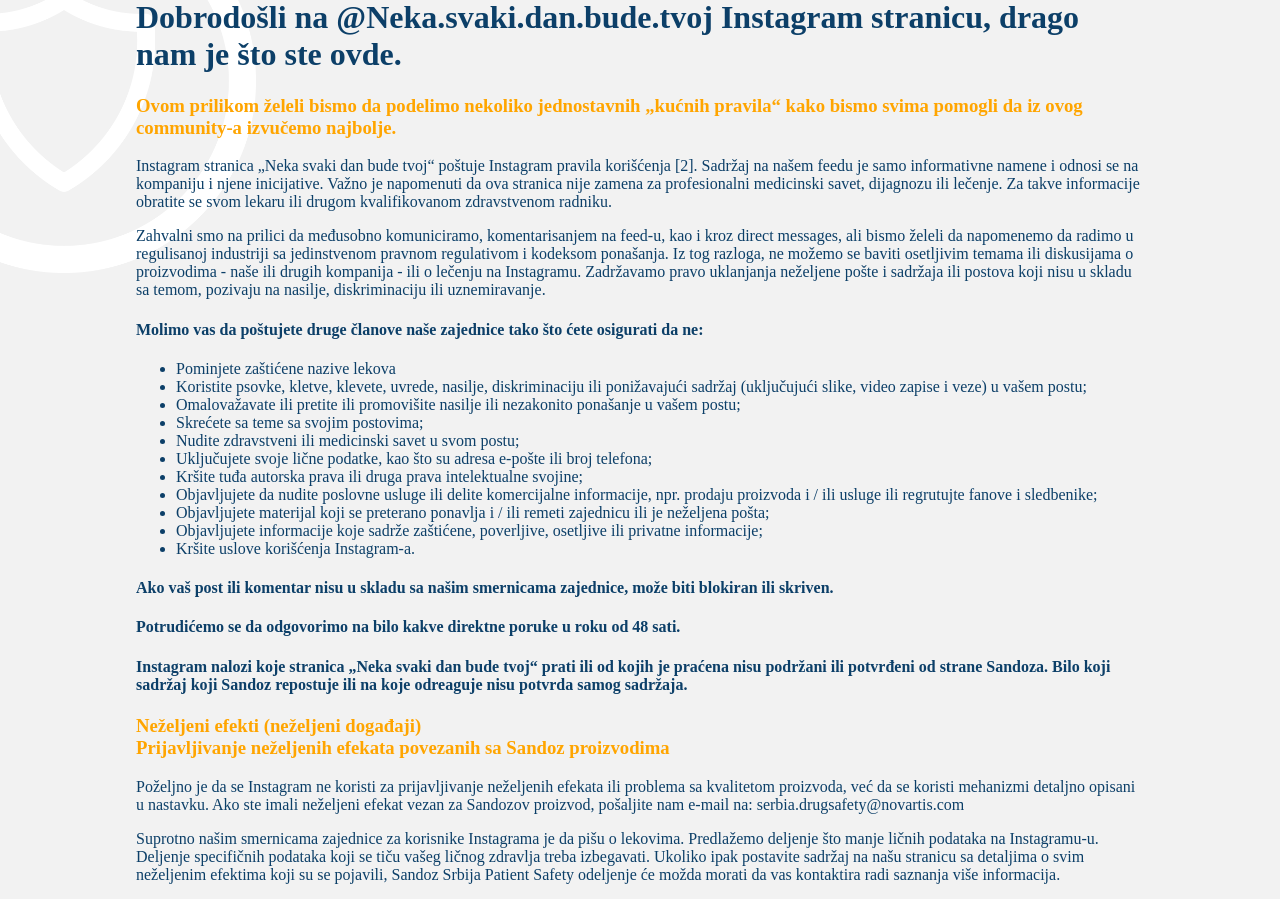
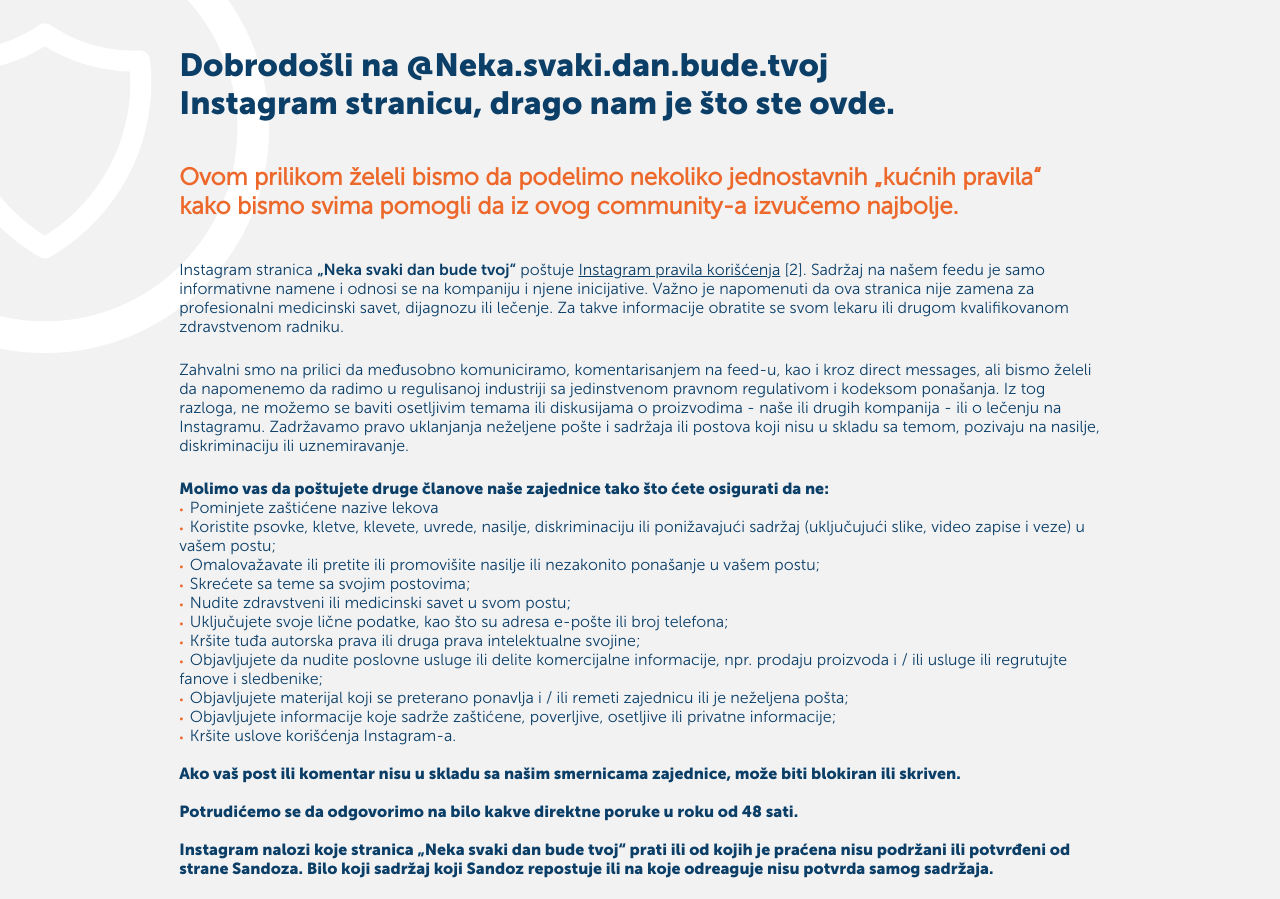
Before and after one commit to joemand985/linexcomplex, a plain HTML site: page index.html in a window 1280 px wide. Shown: the part 111-1010 px from the top of the page. Drawn offline with Linux system fonts and the light colour scheme.

Commit message:
add fonts

```diff
--- a/css/styles.css
+++ b/css/styles.css
@@ -1,3 +1,23 @@
+* {
+	margin: 0;
+	padding: 0;
+}
+
+@font-face {
+    font-family: "MuseoSans-300";
+    src: url('../fonts/MuseoSans-300.otf');
+}
+
+@font-face {
+    font-family: "MuseoSans_1";
+    src: url('../fonts/MuseoSans_1.otf');
+}
+
+@font-face {
+    font-family: "MuseoSans_0";
+    src: url('../fonts/MuseoSans_0.otf');
+}
+
 html {
 	background-color: #f2f2f2;
 	background-image:
@@ -5,26 +25,91 @@ html {
 	url(../images/ikonica_02.png),
 	url(../images/ikonica_01.png);
 	background-position:
-	-10vw top,
-	70vw center,
-	-10vw bottom;
+	-14vw 2vh,
+	58vw 35%,
+	-19vw 85%;
 	background-repeat: no-repeat;
-	background-size: 30vw, 40vw, 70vw;
+	background-size: 35vw, 57vw, 85vw;
+}
+
+body {
+    height: 100%;
+    margin: 0;
+    font-family: MuseoSans-300, sans-serif;
+    /*font-size: 1vw;*/
+    /*position: absolute;*/
 }
 
 #wrapper {
-	margin: 5vw 10vw;
+	/*position: relative;
+	overflow-x: hidden;*/
+	margin: 5vw 14vw;
 	color: #0c3f68;
 }
 
-#linex_complex_logo{
-	width: 15%;
+a:link, a:visited, a:hover, a:active {
+  text-decoration: none;
+  color: #0c3f68;
+}
+
+a.mailto_link {
+	color: #ed682b;
+}
+
+h3, h2 {
+	color: #ed682b;
+	margin-top: 5vh;
+}
+
+h2 {
+	margin-bottom: 5vh;
+}
+
+h1, h3, h4 {
+	font-family: MuseoSans_1, sans-serif;
+}
+
+h4.bold, .bold_text {
+	font-family: MuseoSans_0;
 }
 
 h3 {
-	color: orange;
+	text-transform: uppercase;
 }
 
-h4 {
-	font-weight: bold;
+.lowercase {
+	text-transform: none;
 }
+
+p {
+	margin-bottom: 3vh;
+}
+
+#linex_complex_logo {
+	width: 20%;
+	margin-bottom: 5vw;
+}
+
+#sandoz_logo {
+	width: 20%;
+	margin-top: 5vw;
+}
+
+#linex_complex_code {
+	float: right;
+    font-size: 7pt;
+    margin: 5vw;
+}
+
+ul {
+  list-style: none; /* Remove default bullets */
+}
+
+ul li::before {
+  content: "\2022";  /* Add content: \2022 is the CSS Code/unicode for a bullet */
+  color: #ed682b; /* Change the color */
+  display: inline-block; /* Needed to add space between the bullet and the text */
+  width: 1em; /* Also needed for space (tweak if needed) */
+  margin-left: 0; /* Also needed for space (tweak if needed) */
+  font-size: 8pt;
+}
--- a/index.html
+++ b/index.html
@@ -21,12 +21,12 @@
 </head>
 <body>
     <div id="wrapper">
-<img id="linex_complex_logo" src="images/linex_complex_logo.png">
-<h1>Dobrodošli na @Neka.svaki.dan.bude.tvoj Instagram stranicu, drago nam je što ste ovde.</h1>
-<h3>Ovom prilikom želeli bismo da podelimo nekoliko jednostavnih „kućnih pravila“
-kako bismo svima pomogli da iz ovog community-a izvučemo najbolje. </h3>
+<img id="linex_complex_logo" src="images/linex_complex_logo.png" alt="linex_complex_logo">
+<h1>Dobrodošli na @Neka<wbr>.svaki<wbr>.dan<wbr>.bude<wbr>.tvoj<br> Instagram stranicu, drago nam je što ste ovde.</h1>
+<h2>Ovom prilikom želeli bismo da podelimo nekoliko jednostavnih „kućnih pravila“<br>
+kako bismo svima pomogli da iz ovog community-a izvučemo najbolje. </h2>
 
-<p>Instagram stranica „Neka svaki dan bude tvoj“ poštuje Instagram pravila korišćenja [2]. Sadržaj na našem feedu je samo informativne namene i odnosi se na kompaniju i njene inicijative. Važno je napomenuti da ova stranica nije zamena za profesionalni medicinski savet, dijagnozu ili lečenje. Za takve informacije obratite se svom lekaru ili drugom kvalifikovanom zdravstvenom radniku. </p>
+<p>Instagram stranica <span class="bold_text">„Neka svaki dan bude tvoj“</span> poštuje <a href="https://help.instagram.com/581066165581870/?helpref=hc_fnav&bc%5b0%5d=Instagram%20Help&bc%5b1%5d=Privacy%20and%20Safety%20Center"><u>Instagram pravila korišćenja</u> [2]</a>. Sadržaj na našem feedu je samo informativne namene i odnosi se na kompaniju i njene inicijative. Važno je napomenuti da ova stranica nije zamena za profesionalni medicinski savet, dijagnozu ili lečenje. Za takve informacije obratite se svom lekaru ili drugom kvalifikovanom zdravstvenom radniku. </p>
 
 <p>Zahvalni smo na prilici da međusobno komuniciramo, komentarisanjem na feed-u, kao i kroz direct messages, ali bismo želeli da napomenemo da radimo u regulisanoj industriji sa jedinstvenom pravnom regulativom i kodeksom ponašanja. Iz tog razloga, ne možemo se baviti osetljivim temama ili diskusijama o proizvodima - naše ili drugih kompanija - ili o lečenju na Instagramu. Zadržavamo pravo uklanjanja neželjene pošte i sadržaja ili postova koji nisu u skladu sa temom, pozivaju na nasilje, diskriminaciju ili uznemiravanje.</p>
 
@@ -44,29 +44,24 @@ kako bismo svima pomogli da iz ovog community-a izvučemo najbolje. </h3>
 <li>Objavljujete informacije koje sadrže zaštićene, poverljive, osetljive ili privatne informacije;</li>
 <li>Kršite uslove korišćenja Instagram-a.</li>
 </ul>
-<h4>Ako vaš post ili komentar nisu u skladu sa našim smernicama zajednice, može biti blokiran ili skriven.</h4>
-<h4>Potrudićemo se da odgovorimo na bilo kakve direktne poruke u roku od 48 sati.</h4>
+<br>
+<h4>Ako vaš post ili komentar nisu u skladu sa našim smernicama zajednice, može biti blokiran ili skriven.</h4> <br>
+<h4>Potrudićemo se da odgovorimo na bilo kakve direktne poruke u roku od 48 sati.</h4> <br>
 <h4>Instagram nalozi koje stranica „Neka svaki dan bude tvoj“ prati ili od kojih je praćena nisu podržani ili potvrđeni od strane Sandoza. Bilo koji sadržaj koji Sandoz repostuje ili na koje odreaguje nisu potvrda samog sadržaja.</h4>
-
-
-
-
-
-
 <h3>Neželjeni efekti (neželjeni događaji)<br>
-Prijavljivanje neželjenih efekata povezanih sa Sandoz proizvodima</h3>
+<span class="lowercase">Prijavljivanje neželjenih efekata povezanih sa Sandoz proizvodima</span></h3>
 <p>Poželjno je da se Instagram ne koristi za prijavljivanje neželjenih efekata ili problema sa kvalitetom proizvoda, već da se koristi mehanizmi detaljno opisani u nastavku.
-Ako ste imali neželjeni efekat vezan za Sandozov proizvod, pošaljite nam e-mail na: serbia.drugsafety@novartis.com</p>
+Ako ste imali neželjeni efekat vezan za Sandozov proizvod, pošaljite nam e-mail na: <a href="mailto:serbia.drugsafety@novartis.com" class="mailto_link">serbia.drugsafety@novartis.com</a></p>
 <p>Suprotno našim smernicama zajednice za korisnike Instagrama je da pišu o lekovima. Predlažemo deljenje što manje ličnih podataka na Instagramu-u. Deljenje specifičnih podataka koji se tiču vašeg ličnog zdravlja treba izbegavati. Ukoliko ipak postavite sadržaj na našu stranicu sa detaljima o svim neželjenim efektima koji su se pojavili, Sandoz Srbija Patient Safety odeljenje će možda morati da vas kontaktira radi saznanja više informacija.</p>
 <h3>Prijavljivanje neželjenih efekata povezanih sa svim ostalim proizvodima</h3>
 <p>Ako se pojave neželjeni efekti pri uzimanju bilo kog leka, obratite se lekaru, farmaceutu ili medicinskoj sestri. To uključuje i sve moguće neželjene reakcije koje nisu navedene u uputstvu koje je priloženo u pakovanju. Prijavljivanjem, neželjenih efekata, možete pomoći u pružanju više informacija o sigurnosti lekova.</p>
 <p>Imajte na umu da Facebook takođe ima pristup informacijama koje delite sa nama.
-Za više informacija pročitajte Facebook politiku privatnosti. </p>
+Za više informacija pročitajte <a href="https://www.facebook.com/policy.php" class="bold_text">Facebook politiku privatnosti. </a></p>
 <h3>Izjava o privatnosti</h3>
-<p>Ovo obaveštenje o privatnosti mora se čitati zajedno sa Instagram politikom privatnosti [3] koja se odnose na podatke koje Instagram obrađuje na svojoj platformi.<br>
+<p>Ovo obaveštenje o privatnosti mora se čitati zajedno sa <a href="https://help.instagram.com/519522125107875/?helpref=hc_fnav&bc[0]=Instagram%20Help&bc[1]=Privacy%20and%20Safety%20Center">Instagram politikom privatnosti [3]</a> koja se odnose na podatke koje Instagram obrađuje na svojoj platformi.<br>
 Ako nas kontaktirate, na primer slanjem poruke na ovaj korisnički račun, informacije o vama („lični podaci“) mogu biti prikupljeni i ubačeni u Sandoz sisteme, ali samo u slučaju gde ovo je neophodno u svrhe opisane u nastavku. U takvim slučajevima, Sandoz je odgovoran za obradu vaših ličnih podataka i odlučuje zašto i kako se obrađuju, delujući kao „kontrolor“. U ovom obaveštenju o privatnosti, „mi“ ili „naš“ se odnosi na Sandoz Srbija.</p>
 <h3>Koje podatke prikupljamo?</h3>
-<h4>Prema potrebi za svrhe opisane u nastavku, možemo prikupljati lične podatke, uključujući:</h4>
+<h4 class="bold">Prema potrebi za svrhe opisane u nastavku, možemo prikupljati lične podatke, uključujući:</h4>
 <ul>
 <li>Korisničko ime na profilu (username)</li>
 <li>Osnovne podatke koji su dostupni na profilu: ime i prezime, pol, nacionalnost</li>
@@ -75,7 +70,7 @@ Ako nas kontaktirate, na primer slanjem poruke na ovaj korisnički račun, infor
 <li>Podaci koji se dostavljaju u svrhu prijave neželjenih dejstava</li>
 </ul>
 <h3>U koje svrhe koristimo lične podatke i zašto je to opravdano?</h3>
-<h4>Nećemo obrađivati vaše lične podatke ako nemamo odgovarajuće opravdanje predviđeno zakonom, a to znači da ćemo vaše lične podatke obrađivati na osnovu jednog ili više sledećih osnova:</h4>
+<h4 class="bold">Nećemo obrađivati vaše lične podatke ako nemamo odgovarajuće opravdanje predviđeno zakonom, a to znači da ćemo vaše lične podatke obrađivati na osnovu jednog ili više sledećih osnova:</h4>
 <ul>
 <li>imamo vašu prethodnu saglasnost;</li>
 <li>obrada je neophodna za izvršenje naših ugovornih obaveza prema vama ili za preduzimanje predugovornih koraka na vaš zahtev;</li>
@@ -101,7 +96,7 @@ Ako nas kontaktirate, na primer slanjem poruke na ovaj korisnički račun, infor
 <li>bilo koje druge svrhe nametnute zakonom i vlastima.</li>
 </ul>
 <h3>Ko ima pristup ličnim podacima i kome se prenose?</h3>
-<h4>Nećemo prodavati, deliti ili na drugi način prenositi vaše lične podatke trećim licima osim one naznačene u ovom obaveštenju o privatnosti.<br>
+<h4 class="bold">Nećemo prodavati, deliti ili na drugi način prenositi vaše lične podatke trećim licima osim one naznačene u ovom obaveštenju o privatnosti.<br>
 Tokom naših aktivnosti i u iste svrhe koje su navedene u ovom Obaveštenju o privatnosti,<br>vašim ličnim podacima mogu pristupiti ili ih proslediti sledeće kategorije primaoca:</h4>
 <ul>
 <li>naši zaposleni (uključujući zaposlene, odeljenja ili druge kompanije Novartis grupe);</li>
@@ -109,12 +104,13 @@ Tokom naših aktivnosti i u iste svrhe koje su navedene u ovom Obaveštenju o pr
 <li>naši dobavljači IT sistema, dobavljači Cloud usluga, dobavljači baza podataka i konsultanti;</li>
 <li>bilo koja treća strana kojoj dodeljujemo bilo koje od naših prava ili obaveza; i</li>
 <li>naši savetnici i spoljni pravnici u kontekstu prodaje ili prenosa bilo kog dela našeg poslovanja ili imovine </li>
+</ul>
 <p>Navedene treće strane su ugovorno dužne da štite poverljivost i sigurnost vaših ličnih podataka, u skladu sa važećim zakonom. Vaši lični podaci takođe mogu biti dostavljeni bilo kom nacionalnom i / ili međunarodnom regulatornom, izvršnom, javnom organu ili sudu ukoliko to od nas zahteva zakon ili propis ili njihov zakonski zahtev.</p>
-<p>Lični podaci koje prikupljamo mogu se obrađivati, učiniti dostupnim ili čuvati u zemljama izvan Srbije. Takve zemlje mogu ponuditi drugačiji nivo zaštite ličnih podataka. Ako mi učinimo dostupnim vaše lične podatke spoljnim kompanijama u drugim jurisdikcijama, mi ćemo se pobrinuti da zaštitimo vaše lične podatke primenom nivoa zaštite predviđenog važećim zakonima o privatnosti. Za prenos ličnih podataka unutar grupe, Sandoz je usvojio obavezujuća korporativna pravila, sistem principa, pravila i alata, predviđenih evropskim zakonom, što obezbeđuje efikasan nivo zaštite podataka u vezi sa prenosom ličnih podataka izvan EEA i Švajcarske. Pročitajte više o obavezujućim korporativnim pravilima Novartisa na https://www.sandoz.rs/politika-zastite-privatnosti</p>
+<p>Lični podaci koje prikupljamo mogu se obrađivati, učiniti dostupnim ili čuvati u zemljama izvan Srbije. Takve zemlje mogu ponuditi drugačiji nivo zaštite ličnih podataka. Ako mi učinimo dostupnim vaše lične podatke spoljnim kompanijama u drugim jurisdikcijama, mi ćemo se pobrinuti da zaštitimo vaše lične podatke primenom nivoa zaštite predviđenog važećim zakonima o privatnosti. Za prenos ličnih podataka unutar grupe, Sandoz je usvojio obavezujuća korporativna pravila, sistem principa, pravila i alata, predviđenih evropskim zakonom, što obezbeđuje efikasan nivo zaštite podataka u vezi sa prenosom ličnih podataka izvan EEA i Švajcarske. Pročitajte više o obavezujućim korporativnim pravilima Novartisa na <a href="https://www.sandoz.rs/politika-zastite-privatnosti" class="bold_text">https://www.sandoz.rs/politika-zastite-privatnosti</a></p>
 <h3>Koliko dugo čuvamo lične podatke?</h3>
 <p>Zadržaćemo vaše lične podatke samo onoliko dugo koliko je potrebno da bismo ispunili svrhu zbog koje prikupljen je ili u skladu sa zakonskim ili regulatornim zahtevima.</p>
 <h3>Koja su vaša prava i kako ih možete ostvariti?</h3>
-<h4>Možete da ostvarite sledeća prava pod uslovima i u granicama navedenim u zakonu:</h4>
+<h4 class="bold">Možete da ostvarite sledeća prava pod uslovima i u granicama navedenim u zakonu:</h4>
 <ul>
 <li>pravo na pristup vašim ličnim podacima koja smo obrađivali ako verujete da su postojeći podaci koji se odnose na vas netačni, zastareli ili nepotpuni i zahtevate njihovo ispravljanje ili ažuriranje;</li>
 <li>pravo da zatražite brisanje svojih ličnih podataka ili njihovo ograničenje na određene kategorije obrade;</li>
@@ -122,13 +118,14 @@ Tokom naših aktivnosti i u iste svrhe koje su navedene u ovom Obaveštenju o pr
 <li>pravo na prigovor, u celini ili delimično, u vezi obrade vaših ličnih podataka; i</li>
 <li>pravo da zahtevate njihovu prenosivost, tj. da lični podaci koje ste nam dostavili budu vraćeni vama ili osobi po vašem izboru, u strukturiranom, opšte korišćenom i mašinski čitljivom formatu bez ikakvih skrivanja podataka od strane nas</li>
 <h3>Kontaktirajte nas </h3>
-<p>Ako želite da nas kontaktirate u vezi sa našom upotrebom vaših ličnih podataka ili ukoliko želite da iskoristite svoje prava na privatnost podataka, kontaktirajte info.serbia@sandoz.com. </p>
-<p>Ako niste zadovoljni načinom na koji obrađujemo vaše lične podatke, obratite se našem službeniku za zaštitu podataka na info@sandoz.rs, koji će izvršiti istragu povodom prijave.</p>
+<p>Ako želite da nas kontaktirate u vezi sa našom upotrebom vaših ličnih podataka ili ukoliko želite da iskoristite svoje prava na privatnost podataka, kontaktirajte <a href="mailto:info.serbia@sandoz.com" class="bold_text">info.serbia@sandoz.com. </a></p>
+<p>Ako niste zadovoljni načinom na koji obrađujemo vaše lične podatke, obratite se našem službeniku za zaštitu podataka na <a href="mailto:info@sandoz.rs" class="bold_text">info@sandoz.rs,</a> koji će izvršiti istragu povodom prijave.</p>
 <p>Takođe imate pravo da podnesete žalbu vlasti nadležnoj za zaštitu podataka, u skladu sa vašim gore navedenim pravima.</p>
 <h3>Dodatne Informacije </h3>
 <p>Sandoz neće biti odgovoran za upotrebu vaših komentara van predviđenih svrha od strane vas ili bilo koje treće strane. Nijedan deo naših odgovora upućenih vama ne sme biti objavljen i ne sme distribuiran trećim licima van konteksta prvobitnog upita. </p>
 <h4>HVALA VAM ŠTO STE PROČITALI I ŠTO NAS PRATITE NA INSTAGRAMU.</h4>
-RS2010074097
+<img id="sandoz_logo" src="images/sandoz_logo_01.png" alt="sandoz_logo">
+<div id="linex_complex_code">RS2010074097</div>
 
     </div>
 </body>
```
Also changed, not shown: fonts/MuseoSans-300.otf (added), fonts/MuseoSans_0.otf (added), fonts/MuseoSans_1.otf (added).
